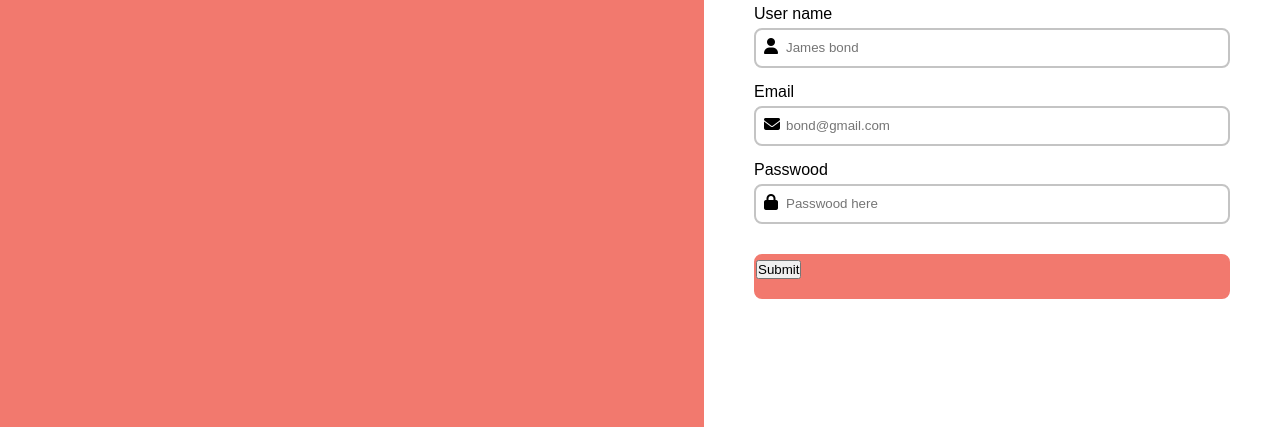
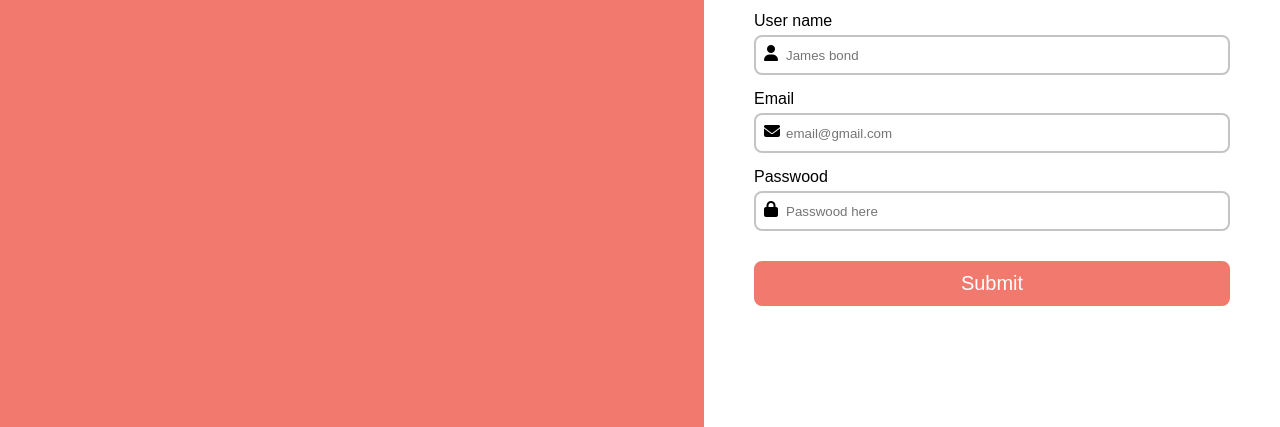
Before and after one commit to vanhai512005/fptaptech1, a plain HTML site: page session6/thu.html in a window 1280 px wide. Shown: the part 373-800 px from the top of the page. Drawn offline with Linux system fonts and the light colour scheme; files whose address does not match are found by name.

Commit message:
fptaptech1
up

```diff
--- a/session6/css/style.css
+++ b/session6/css/style.css
@@ -89,7 +89,7 @@ form div i{
     position: absolute;
     padding: 10px;
 }
-.botton{
+button{
     width: 100%;
     height: 45px;
     background-color: #f2796e;
--- a/session6/thu.html
+++ b/session6/thu.html
@@ -50,7 +50,7 @@
            <div>
                <label for="email">Email</label>
                <i class="fas fa-envelope"></i>
-               <input type="email" id="email" placeholder="bond@gmail.com">
+               <input type="email" id="email" placeholder="email@gmail.com">
 
            </div>
            <!-- password-->
@@ -60,9 +60,7 @@
             <input type="password" id="password" placeholder="Passwood here">
 
            </div>
-           <div class="botton">
            <button type="submit" id="submit">Submit</button>
-           </div>
         </form>
     </div>
 </body>
```
